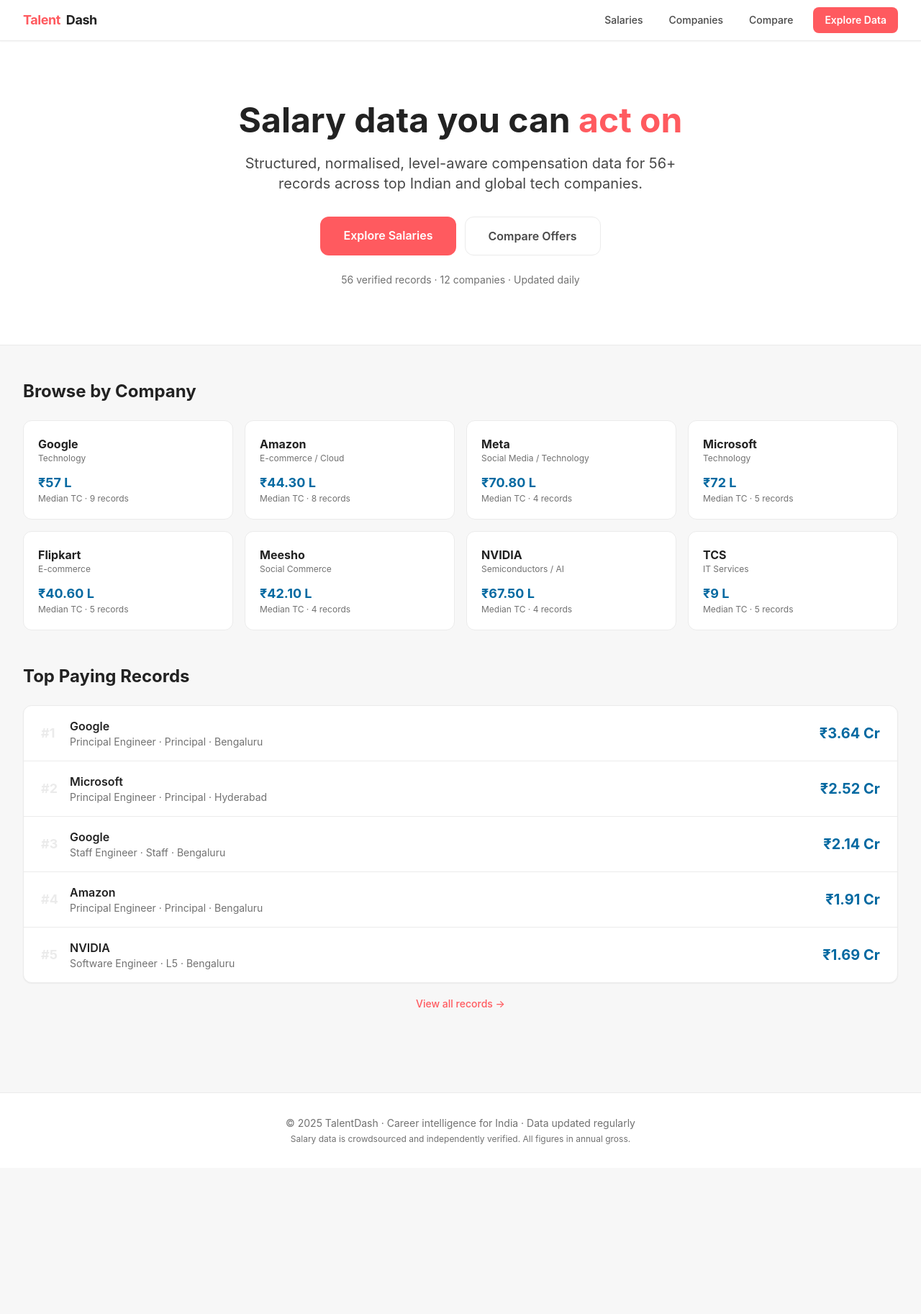
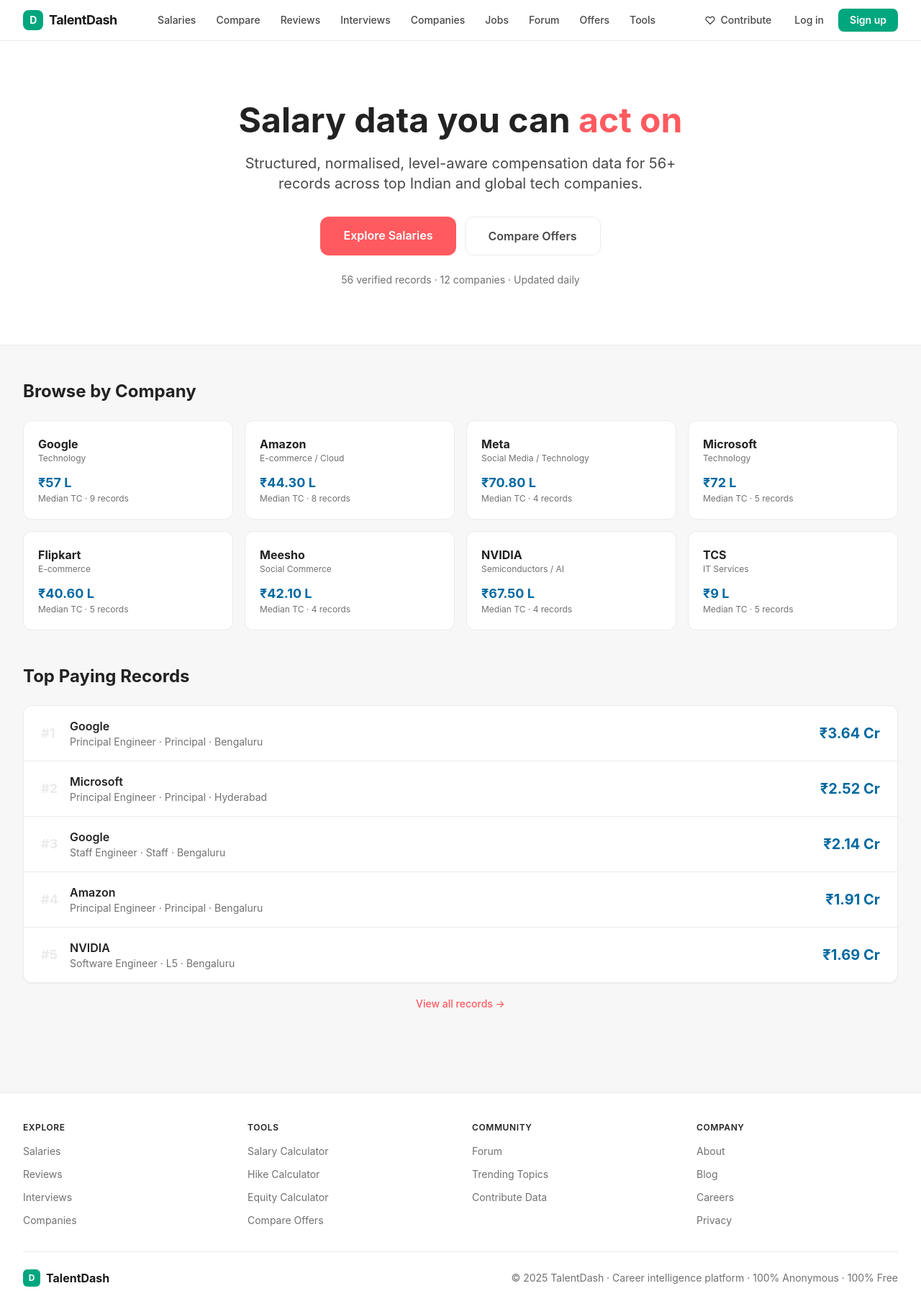
Before and after one commit to Visshwasmai24/talentdash, a Next.js app: page / in a window 1280 px wide. Shown: the whole page at 72% size. Before the commit the page ends 1623 px from the top, so only its background shows below. Built offline with nearby package versions, Linux system fonts and the light colour scheme.

Commit message:
Add Compare link to navbar beside Salaries

```diff
--- a/app/layout.tsx
+++ b/app/layout.tsx
@@ -1,58 +1,91 @@
 import type { Metadata } from 'next';
-
 import './globals.css';
+import Link from 'next/link';
 import { SITE_URL } from '@/lib/config';
-import Link from 'next/link';
-
-
 
 export const metadata: Metadata = {
-  title: 'TalentDash — Career Intelligence for India',
-  description: 'Structured, comparable, decision-ready salary data. Verified compensation for software engineers, PMs, and data scientists across top Indian and global tech companies.',
+  title: 'TalentDash — Salary data you can act on.',
+  description: 'Discover real salary insights, read reviews, prepare for interviews, and find the right opportunities — all in one place.',
   metadataBase: new URL(SITE_URL),
-  openGraph: {
-    siteName: 'TalentDash',
-    type: 'website',
-  },
+  openGraph: { siteName: 'TalentDash', type: 'website' },
 };
 
 export default function RootLayout({ children }: { children: React.ReactNode }) {
   return (
     <html lang="en">
-      <head>
-        <link rel="canonical" href={SITE_URL} />
-      </head>
       <body className="bg-[#F7F7F7] font-sans antialiased">
-        <nav className="bg-white border-b border-[#EBEBEB] sticky top-0 z-30 shadow-sm">
+        {/* Top navbar */}
+        <header className="bg-white border-b border-[#EBEBEB] sticky top-0 z-40">
+          {/* Main nav row */}
           <div className="max-w-7xl mx-auto px-4 sm:px-6 lg:px-8">
             <div className="flex items-center justify-between h-14">
-              <Link href="/" className="flex items-center gap-2 font-bold text-[#222222] text-lg tracking-tight">
-                <span className="text-[#FF5A5F]">Talent</span>Dash
+              {/* Logo */}
+              <Link href="/" className="flex items-center gap-2 font-bold text-[#1a1a1a] text-lg tracking-tight shrink-0">
+                <span className="w-7 h-7 bg-[#00A67E] rounded-lg flex items-center justify-center text-white text-sm font-bold">D</span>
+                <span>TalentDash</span>
               </Link>
-              <div className="flex items-center gap-1">
+
+              {/* Center nav links */}
+              <nav className="hidden md:flex items-center gap-1">
                 {[
                   { href: '/salaries', label: 'Salaries' },
+                  { href: '/compare', label: 'Compare' },
+                  { href: '/reviews', label: 'Reviews' },
+                  { href: '/interviews', label: 'Interviews' },
                   { href: '/companies/google', label: 'Companies' },
-                  { href: '/compare', label: 'Compare' },
+                  { href: '/jobs', label: 'Jobs' },
+                  { href: '/community', label: 'Forum' },
+                  { href: '/offers', label: 'Offers' },
+                  { href: '/tools', label: 'Tools' },
                 ].map(({ href, label }) => (
                   <Link key={href} href={href}
-                    className="px-4 py-2 text-sm font-medium text-[#484848] rounded-lg hover:bg-[#F7F7F7] hover:text-[#222222] transition-colors">
+                    className="px-3 py-1.5 text-sm font-medium text-[#484848] rounded-lg hover:bg-[#F7F7F7] hover:text-[#1a1a1a] transition-colors whitespace-nowrap">
                     {label}
                   </Link>
                 ))}
-                <Link href="/salaries"
-                  className="ml-2 px-4 py-2 text-sm font-semibold bg-[#FF5A5F] text-white rounded-lg hover:bg-[#e05055] transition-colors">
-                  Explore Data
+              </nav>
+
+              {/* Right actions */}
+              <div className="flex items-center gap-2 shrink-0">
+                <Link href="/contribute" className="hidden sm:flex items-center gap-1.5 px-3 py-1.5 text-sm font-medium text-[#484848] hover:text-[#1a1a1a] transition-colors">
+                  <svg className="w-4 h-4" fill="none" stroke="currentColor" viewBox="0 0 24 24"><path strokeLinecap="round" strokeLinejoin="round" strokeWidth={2} d="M4.318 6.318a4.5 4.5 0 000 6.364L12 20.364l7.682-7.682a4.5 4.5 0 00-6.364-6.364L12 7.636l-1.318-1.318a4.5 4.5 0 00-6.364 0z" /></svg>
+                  Contribute
                 </Link>
+                <Link href="/login" className="px-3 py-1.5 text-sm font-medium text-[#484848] hover:text-[#1a1a1a] transition-colors">Log in</Link>
+                <Link href="/signup" className="px-4 py-1.5 text-sm font-semibold bg-[#00A67E] text-white rounded-lg hover:bg-[#008f6c] transition-colors">Sign up</Link>
               </div>
             </div>
           </div>
-        </nav>
+        </header>
+
         {children}
+
         <footer className="border-t border-[#EBEBEB] bg-white mt-16">
-          <div className="max-w-7xl mx-auto px-4 sm:px-6 lg:px-8 py-8 text-center text-sm text-[#717171]">
-            <p>© 2025 TalentDash · Career intelligence for India · Data updated regularly</p>
-            <p className="mt-1 text-xs text-[#717171]">Salary data is crowdsourced and independently verified. All figures in annual gross.</p>
+          <div className="max-w-7xl mx-auto px-4 sm:px-6 lg:px-8 py-10">
+            <div className="grid grid-cols-2 md:grid-cols-4 gap-8 mb-8">
+              {[
+                { title: 'Explore', links: [['Salaries', '/salaries'], ['Reviews', '/reviews'], ['Interviews', '/interviews'], ['Companies', '/companies/google']] },
+                { title: 'Tools', links: [['Salary Calculator', '/tools'], ['Hike Calculator', '/tools'], ['Equity Calculator', '/tools'], ['Compare Offers', '/compare']] },
+                { title: 'Community', links: [['Forum', '/community'], ['Trending Topics', '/community'], ['Contribute Data', '/contribute']] },
+                { title: 'Company', links: [['About', '/about'], ['Blog', '/blog'], ['Careers', '/careers'], ['Privacy', '/privacy']] },
+              ].map(section => (
+                <div key={section.title}>
+                  <h3 className="text-xs font-semibold text-[#222222] uppercase tracking-wider mb-3">{section.title}</h3>
+                  <ul className="space-y-2">
+                    {section.links.map(([label, href]) => (
+                      <li key={label}><Link href={href} className="text-sm text-[#717171] hover:text-[#00A67E] transition-colors">{label}</Link></li>
+                    ))}
+                  </ul>
+                </div>
+              ))}
+            </div>
+            <div className="border-t border-[#EBEBEB] pt-6 flex flex-col sm:flex-row items-center justify-between gap-3">
+              <div className="flex items-center gap-2 font-bold text-[#1a1a1a]">
+                <span className="w-6 h-6 bg-[#00A67E] rounded-md flex items-center justify-center text-white text-xs font-bold">D</span>
+                TalentDash
+              </div>
+              <p className="text-sm text-[#717171]">© 2025 TalentDash · Career intelligence platform · 100% Anonymous · 100% Free</p>
+            </div>
           </div>
         </footer>
       </body>
```
